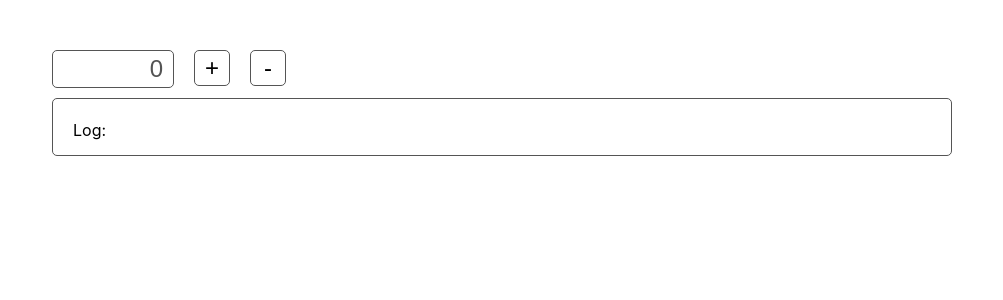
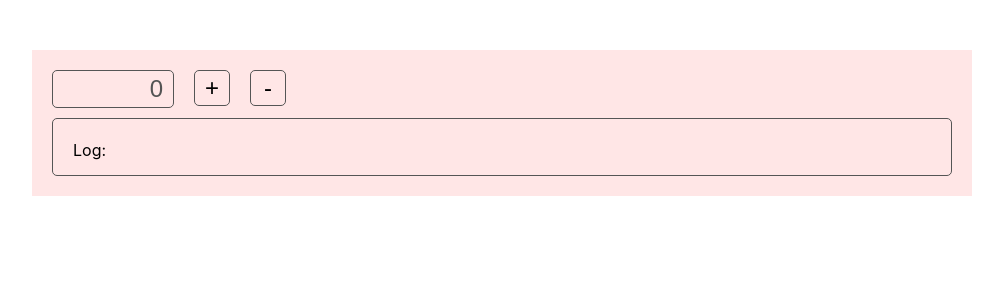
Before and after one commit to jchang6513/redux-thunk-with-view, a React (Create React App) app: page / in a window 1280 px wide. Shown: the top 300 px of the page, without its empty margins (138-1141 px from the left). Built offline with nearby package versions, Linux system fonts and the light colour scheme.

Commit message:
extra setting to control background color without dispatch action

```diff
--- a/src/App.tsx
+++ b/src/App.tsx
@@ -3,15 +3,17 @@ import React from 'react';
 import './App.css';
 import { useSelector, useDispatch } from 'react-redux';
 import { StoreState } from './store';
-import { counter as counterSlice } from './slice';
 import { getLog } from './middleWares/logger';
 import styled from 'styled-components';
+import { increase, decrease } from './actions';
 
-const Layout = styled.div`
+const Layout = styled.div.attrs(props => ({ hue: 0, ...props }))`
   display: flex;
   max-width: 900px;
   flex-direction: column;
   margin: 50px auto;
+  padding: 20px;
+  background-color: ${({ hue }) => `hsl(${hue}, 100%, 95%)`};
 `;
 
 const Flex = styled.div`
@@ -22,20 +24,20 @@ const Flex = styled.div`
 `;
 
 const Input = styled.input`
+  background: none;
   height: 36px;
   padding: 0 10px;
   font-size: 24px;
   text-align: right;
   width: 100px;
-  background: none;
   border: 1px solid #555;
   border-radius: 5px;
 `;
 
 const Button = styled.button`
+  background: none;
   height: 36px;
   width: 36px;
-  background-color: #fff;
   color: #000;
   font-size: 24px;
   border: 1px solid #555;
@@ -53,19 +55,27 @@ const Log = styled.div`
   }
 `;
 
+export type PageStates = {
+  layoutBgColor: number;
+};
+
+export const pageStates: PageStates = {
+  layoutBgColor: 0,
+};
+
 function App() {
   const dispatch = useDispatch();
   const logs = getLog();
   const counter = useSelector((store: StoreState) => store.counter);
   return (
-    <Layout>
+    <Layout hue={pageStates.layoutBgColor}>
       <Flex>
         <Input
           disabled
           value={counter}
         />
-        <Button onClick={() => dispatch(counterSlice.actions.increment())}>+</Button>
-        <Button onClick={() => dispatch(counterSlice.actions.decrement())}>-</Button>
+        <Button onClick={() => dispatch(increase())}>+</Button>
+        <Button onClick={() => dispatch(decrease())}>-</Button>
       </Flex>
       <Log>
         <p>Log: </p>
--- /dev/null
+++ b/src/actions.ts
@@ -0,0 +1,18 @@
+import { counter as counterSlice } from './slice';
+import { Dispatch } from 'redux';
+import { StoreState } from './store';
+import { PageStates } from './App';
+
+export const increase = () => (
+  async (dispatch: Dispatch, getState: () => StoreState, pageStates: PageStates) => {
+    pageStates.layoutBgColor = getState().counter * 10;
+    dispatch(counterSlice.actions.increment())
+  }
+);
+
+export const decrease = () => (
+  async (dispatch: Dispatch, getState: () => StoreState, pageStates: PageStates) => {
+    pageStates.layoutBgColor = getState().counter * 10;
+    dispatch(counterSlice.actions.decrement())
+  }
+);
--- a/src/slice.ts
+++ b/src/slice.ts
@@ -1,4 +1,4 @@
-import { createSlice, PayloadAction } from '@reduxjs/toolkit'
+import { createSlice } from '@reduxjs/toolkit'
 
 export const counter = createSlice({
   name: 'counter',
@@ -6,9 +6,5 @@ export const counter = createSlice({
   reducers: {
     increment: state => state + 1,
     decrement: state => state - 1,
-    multiply: {
-      reducer: (state, action: PayloadAction<number>) => state * action.payload,
-      prepare: (value: number) => ({ payload: value || 2 }) // fallback if the payload is a falsy value
-    }
   }
 })
--- a/src/store.ts
+++ b/src/store.ts
@@ -2,6 +2,7 @@ import { createStore, combineReducers, applyMiddleware } from 'redux';
 import { counter } from './slice';
 import thunk from 'redux-thunk';
 import { logger } from './middleWares/logger';
+import { pageStates } from './App';
 
 const reducer = combineReducers({
   counter: counter.reducer,
@@ -13,5 +14,5 @@ export type StoreState = {
 
 export const store = createStore<StoreState, any, {}, {}>(
   reducer,
-  applyMiddleware(thunk, logger),
+  applyMiddleware(thunk.withExtraArgument(pageStates), logger),
 );
```
